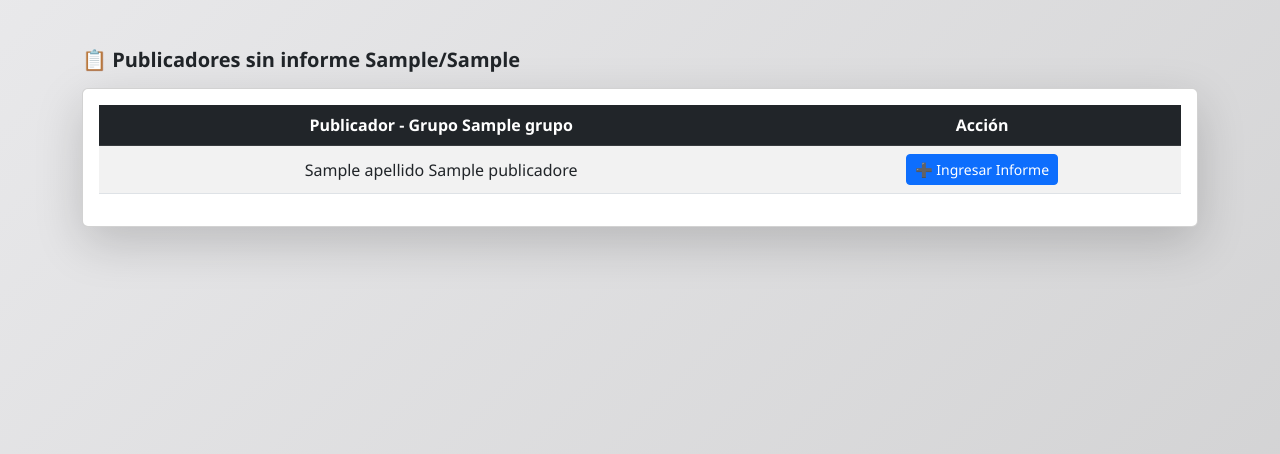
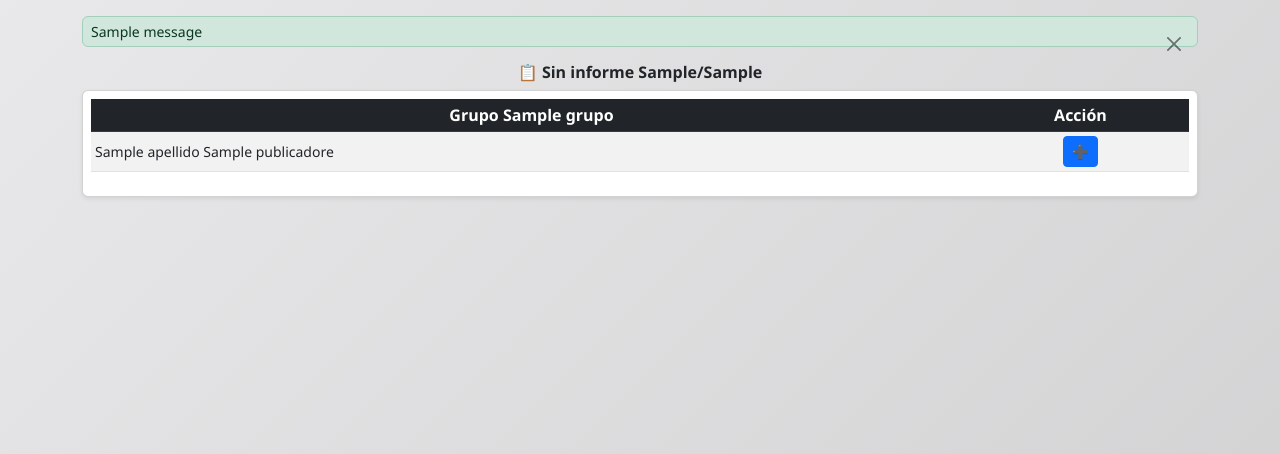
Before and after one commit to miguelarcedev/Informes, a Django app: template informe/templates/informe/publicadores_sin_informe.html in a window 1280 px wide. Shown: the part 40-494 px from the top of the page. Run offline with Django 4.2, Linux system fonts and the light colour scheme; the template is opened without the code that fills it: most values are stand-ins (such as "Sample title", 1, 10 or a date in 2020); one stand-in notice (Sample message) is shown.

Commit message:
se agrego boton de ingreso de informe de los faltantes por grupo

```diff
--- a/informe/templates/informe/entrar_informe.html
+++ b/informe/templates/informe/entrar_informe.html
@@ -6,7 +6,7 @@
     <div class="col-12 col-sm-10 col-md-8 col-lg-6">
       <div class="card shadow-sm border-0 rounded-3">
         <div class="card-header bg-primary text-white text-center py-2 rounded-top-3">
-          <h6 class="mb-0">➕ Informe de {{publicador.apellido}} {{publicador.nombre}}</h6>
+          <h7 class="mb-0">➕ Informe de {{publicador.apellido}} {{publicador.nombre}} {{mes}}/{{anio}}</h7>
         </div>
         <div class="card-body p-3">
 
--- a/informe/templates/informe/publicadores_sin_informe.html
+++ b/informe/templates/informe/publicadores_sin_informe.html
@@ -1,40 +1,52 @@
 {% extends "base.html" %}
 {% block contenido %}
 
-<div class="container mt-5">
-    <h5 class="fw-bold">
-        📋 Publicadores sin informe {{ mes_consulta }}/{{ anio_servicio }}
-    </h5>
+<div class="container mt-3">
 
-    <div class="card shadow-lg mt-3">
-        <div class="card-body">
+  <!-- Mensajes -->
+  {% if messages %}
+    {% for message in messages %}
+      <div class="alert alert-{{ message.tags }} alert-dismissible fade show py-1 px-2 small" role="alert">
+        {{ message }}
+        <button type="button" class="btn-close btn-sm" data-bs-dismiss="alert" aria-label="Close"></button>
+      </div>
+    {% endfor %}
+  {% endif %}
+
+  <h6 class="fw-bold text-center">
+    📋 Sin informe {{ mes_consulta }}/{{ anio_servicio }}
+  </h6>
+
+  <div class="card shadow-sm mt-2">
+    <div class="card-body p-2">
       {% if publicadores %}
         <div class="table-responsive">
-                    <table class="table table-striped table-hover align-middle text-center">
+          <table class="table table-sm table-striped table-hover text-center align-middle">
             <thead class="table-dark">
               <tr>
-            <th>Publicador - Grupo {{ grupo }}</th>
+                <th>Grupo {{ grupo }}</th>
                 <th>Acción</th>
               </tr>
             </thead>
             <tbody>
               {% for p in publicadores %}
               <tr>
-            <td>{{ p.apellido }} {{ p.nombre }}</td>
+                <td class="text-start small">{{ p.apellido }} {{ p.nombre }}</td>
                 <td>
                   <a href="{% url 'entrar_informe' p.id anio_servicio mes_consulta %}"
                      class="btn btn-sm btn-primary">
-                    ➕ Ingresar Informe
+                    ➕
                   </a>
                 </td>
               </tr>
               {% endfor %}
             </tbody>
           </table>
-
         </div>
       {% else %}
-                <p class="text-success">✅ Todos los publicadores presentaron su informe.</p>
+        <p class="text-success text-center small mb-0">
+          ✅ Todos presentaron su informe
+        </p>
       {% endif %}
     </div>
   </div>
```
Also changed, not shown: informe/views.py (+5 -7 lines). Lines whose indentation alone changed are shown as unchanged.
